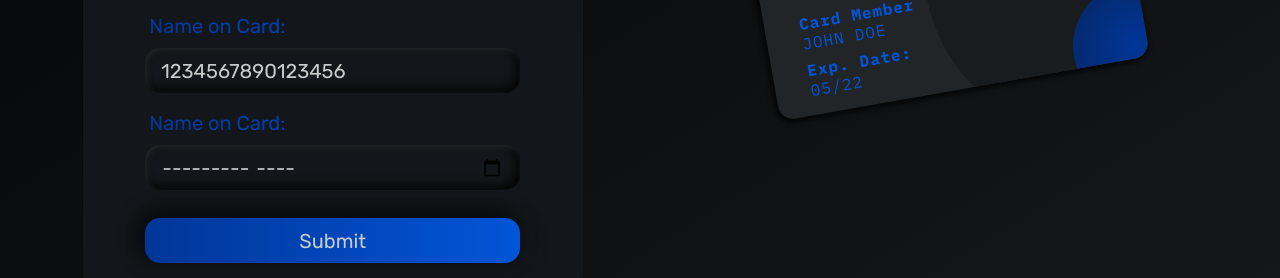
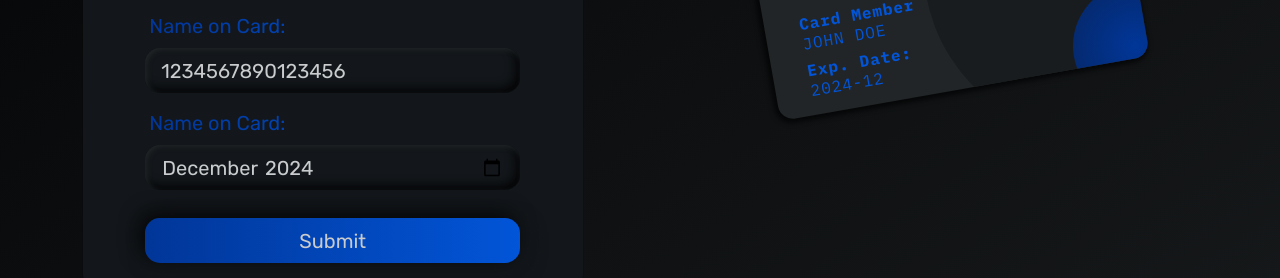
Before and after one commit to dkersten/payment-UI-react, a React (Create React App) app: page / in a window 1280 px wide. Shown: the part 197-475 px from the top of the page. Built offline with nearby package versions, Linux system fonts and the light colour scheme.

Commit message:
form reset on submit

```diff
--- a/src/App.js
+++ b/src/App.js
@@ -7,7 +7,7 @@ function App() {
 
   const [name, setName] = useState('John Doe')
   const [num, setNum] = useState('1234567890123456')
-  const [date, setDate] = useState('05/22')
+  const [date, setDate] = useState('2024-12')
 
   const updateName = (name) => {
     setName(name)
@@ -19,6 +19,12 @@ function App() {
 
   const updateDate = (date) => {
     setDate(date)
+  }
+
+  const formSubmit = () => {
+    setName('John Doe')
+    setNum('1234567890123456')
+    setDate('2024-12')
   }
 
   return (
@@ -33,6 +39,7 @@ function App() {
               updateNumFunc={updateNum}
               date={date}
               updateDateFunc={updateDate}
+              formSubmitFunc={formSubmit}
             />
           </div>
           <div className="card-container">
--- a/src/components/Form.js
+++ b/src/components/Form.js
@@ -15,11 +15,11 @@ const Form = (props) => {
     }
 
     const handleSubmit = (e) => {
-
+        props.formSubmitFunc()
     }
 
     return(
-        <form action="">
+        <form onSubmit={handleSubmit}>
             <h2>Payment Information</h2>
             <label htmlFor="name">Name on Card:</label>
             <input onChange={handleNameChange} value={props.name} type="text" className="input-name" name="name" id=""/>
```
